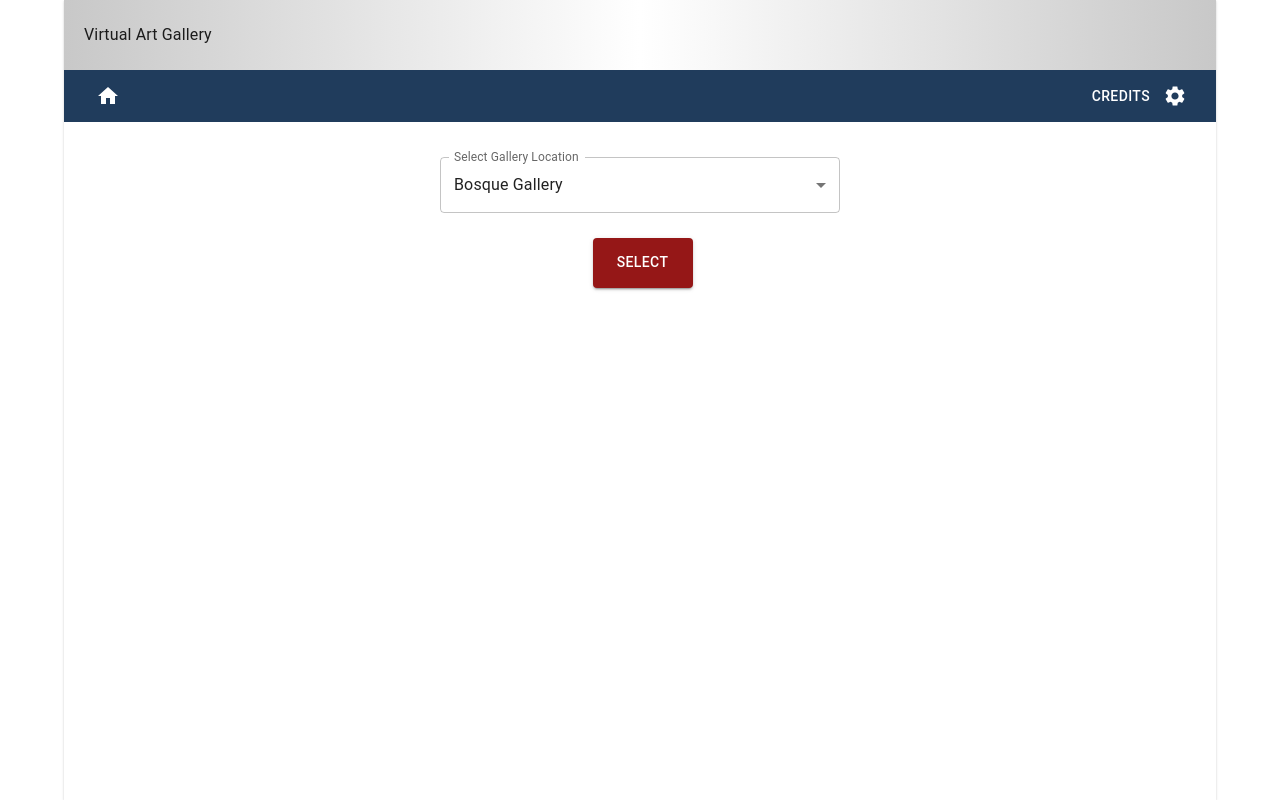
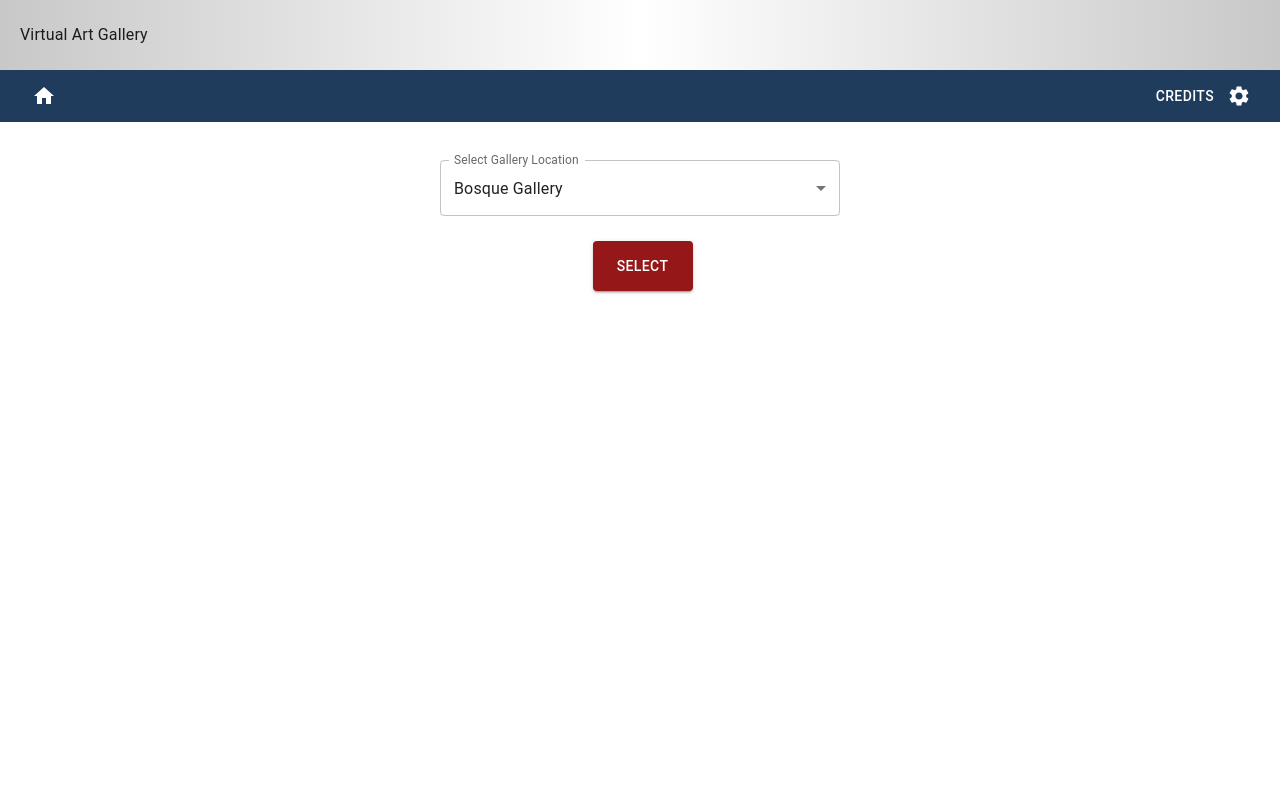
Before and after one commit to SoftwareF24-Gallery/SoftwareF24-Gallery.github.io, a React (Vite) app: page / in a window 1280 px wide. Built offline with nearby package versions, Linux system fonts and the light colour scheme.

Commit message:
Add maximum width to bacground Paper element. It stops expanding at 1920px.

```diff
--- a/src/App.jsx
+++ b/src/App.jsx
@@ -19,7 +19,7 @@ const App = () => {
       {/* ThemeProvider allows children components to access theme information */}
       <ThemeProvider theme={theme}>
         <CssBaseline />
-        <Paper square style={{minHeight: "100%", width: "90%", margin: "0 auto"}}>
+        <Paper square style={{minHeight: "100%", maxWidth: "1920px", margin: "0 auto"}}>
           {/* Navigation bar implementation */}
           <div id="sticky" style={{position: "sticky", zIndex: 3, top: 0}}>
             <Navbar />
```
